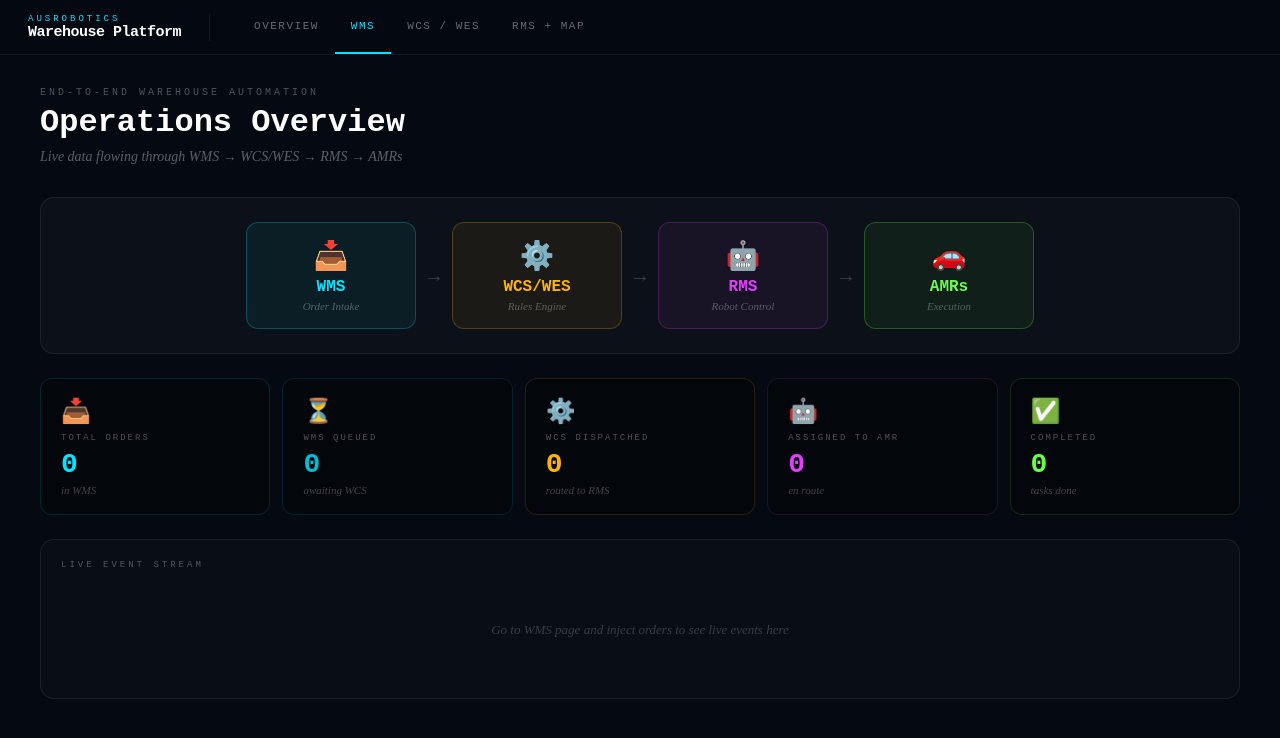
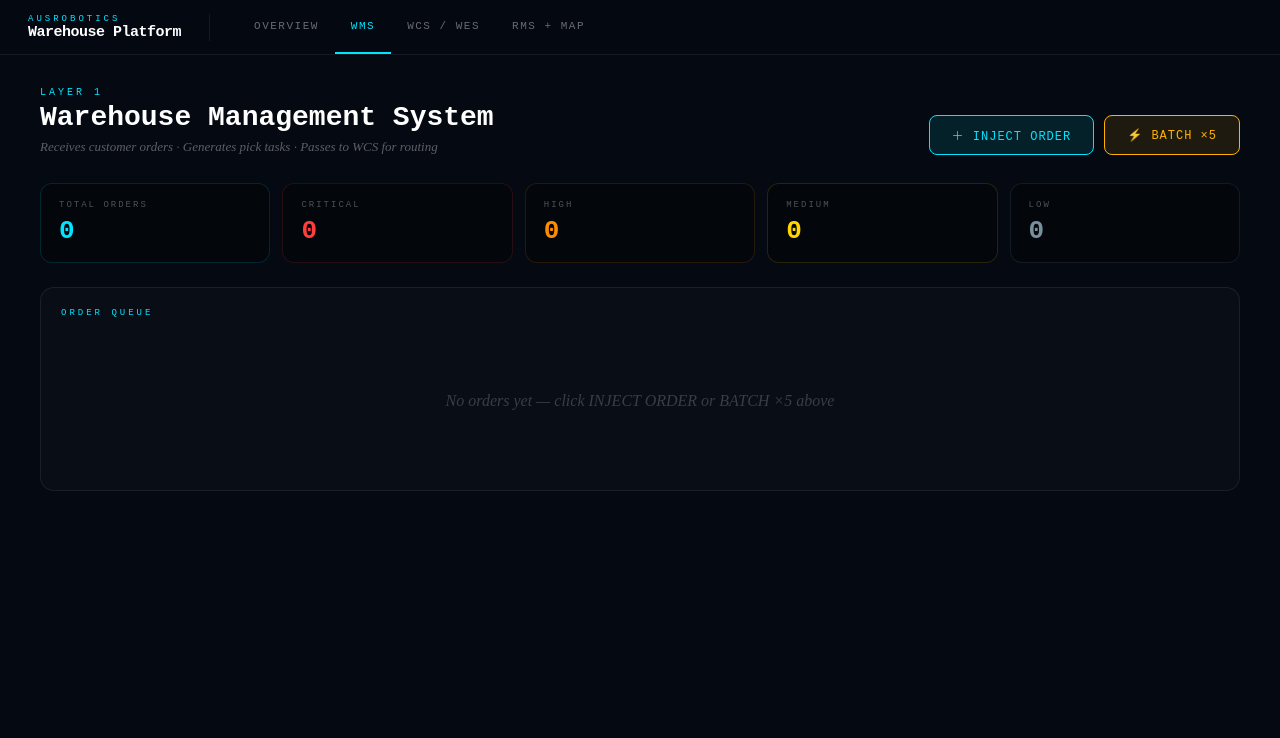
Before and after one commit to aamerk2/amr-platform, a Next.js app: page /wms in a window 1280 px wide. Shown: the top 738 px of the page. Built offline with nearby package versions, Linux system fonts and the light colour scheme.

Commit message:
fix wms page content

```diff
--- a/app/wms/page.tsx
+++ b/app/wms/page.tsx
@@ -1,152 +1,153 @@
 "use client"
 import { useStore } from "@/lib/store"
 
-interface Task {
-  status: string
-}
-
-interface Log {
-  t: string
-  color: string
-  layer: string
-  msg: string
+const PRI_COL: Record<string, string> = {
+  CRITICAL: "#ff3d3d",
+  HIGH: "#ff8c00",
+  MEDIUM: "#ffd600",
+  LOW: "#78909c",
 }
 
 interface Order {
   id: string
+  customer: string
+  priority: string
+  status: string
+  items: { sku: string; qty: number; location: string }[]
 }
 
-export default function Overview() {
-  const { orders, tasks, logs } = useStore()
+export default function WMSPage() {
+  const { orders, injectOrder, injectBatch } = useStore()
 
   const stats = {
-    orders:     (orders as Order[]).length,
-    queued:     tasks.filter((t: Task) => t.status === "WMS_QUEUED").length,
-    dispatched: tasks.filter((t: Task) => t.status === "WCS_DISPATCHED").length,
-    assigned:   tasks.filter((t: Task) => t.status === "ASSIGNED").length,
-    done:       tasks.filter((t: Task) => t.status === "DONE").length,
+    total:    orders.length,
+    critical: orders.filter((o: Order) => o.priority === "CRITICAL").length,
+    high:     orders.filter((o: Order) => o.priority === "HIGH").length,
+    medium:   orders.filter((o: Order) => o.priority === "MEDIUM").length,
+    low:      orders.filter((o: Order) => o.priority === "LOW").length,
   }
-
-  const boxes = [
-    { label: "Total Orders",    value: stats.orders,     color: "#00e5ff", icon: "📥", sub: "in WMS" },
-    { label: "WMS Queued",      value: stats.queued,     color: "#00bcd4", icon: "⏳", sub: "awaiting WCS" },
-    { label: "WCS Dispatched",  value: stats.dispatched, color: "#ffb300", icon: "⚙️", sub: "routed to RMS" },
-    { label: "Assigned to AMR", value: stats.assigned,   color: "#e040fb", icon: "🤖", sub: "en route" },
-    { label: "Completed",       value: stats.done,       color: "#69ff47", icon: "✅", sub: "tasks done" },
-  ]
 
   return (
     <div style={{ padding: "32px 28px", maxWidth: 1200, margin: "0 auto" }}>
 
       {/* Header */}
-      <div style={{ marginBottom: 32 }}>
-        <div style={{
-          fontFamily: "'Courier New', monospace",
-          fontSize: 10, color: "rgba(255,255,255,0.3)",
-          letterSpacing: 3, textTransform: "uppercase" as const, marginBottom: 6,
-        }}>
-          End-to-End Warehouse Automation
+      <div style={{ display: "flex", justifyContent: "space-between", alignItems: "flex-end", marginBottom: 28, flexWrap: "wrap", gap: 12 }}>
+        <div>
+          <div style={{ fontFamily: "'Courier New', monospace", fontSize: 10, color: "#00e5ff", letterSpacing: 3, textTransform: "uppercase", marginBottom: 4 }}>
+            LAYER 1
+          </div>
+          <h1 style={{ fontFamily: "monospace", fontSize: 28, fontWeight: 700, margin: 0, color: "#fff" }}>
+            Warehouse Management System
+          </h1>
+          <p style={{ color: "rgba(255,255,255,0.35)", marginTop: 6, fontSize: 13, fontStyle: "italic", margin: "6px 0 0" }}>
+            Receives customer orders · Generates pick tasks · Passes to WCS for routing
+          </p>
         </div>
-        <h1 style={{ fontFamily: "monospace", fontSize: 32, fontWeight: 700, margin: 0, color: "#fff" }}>
-          Operations Overview
-        </h1>
-        <p style={{ color: "rgba(255,255,255,0.35)", marginTop: 8, fontSize: 14, fontStyle: "italic" }}>
-          Live data flowing through WMS → WCS/WES → RMS → AMRs
-        </p>
+        <div style={{ display: "flex", gap: 10 }}>
+          <button onClick={() => injectOrder()} style={{
+            padding: "10px 22px",
+            background: "rgba(0,229,255,0.1)",
+            border: "1px solid #00e5ff",
+            borderRadius: 8, color: "#00e5ff",
+            fontFamily: "'Courier New', monospace",
+            fontSize: 12, letterSpacing: 1, cursor: "pointer",
+          }}>
+            ＋ INJECT ORDER
+          </button>
+          <button onClick={() => injectBatch(5)} style={{
+            padding: "10px 22px",
+            background: "rgba(255,179,0,0.1)",
+            border: "1px solid #ffb300",
+            borderRadius: 8, color: "#ffb300",
+            fontFamily: "'Courier New', monospace",
+            fontSize: 12, letterSpacing: 1, cursor: "pointer",
+          }}>
+            ⚡ BATCH ×5
+          </button>
+        </div>
       </div>
 
-      {/* Flow diagram */}
-      <div style={{
-        background: "rgba(255,255,255,0.03)",
-        border: "1px solid rgba(255,255,255,0.07)",
-        borderRadius: 14, padding: 24, marginBottom: 24,
-        display: "flex", alignItems: "center",
-        justifyContent: "center", gap: 8, flexWrap: "wrap" as const,
-      }}>
+      {/* KPI Row */}
+      <div style={{ display: "grid", gridTemplateColumns: "repeat(auto-fit, minmax(150px, 1fr))", gap: 12, marginBottom: 24 }}>
         {[
-          { label: "WMS",     color: "#00e5ff", icon: "📥", sub: "Order Intake" },
-          { label: "WCS/WES", color: "#ffb300", icon: "⚙️", sub: "Rules Engine" },
-          { label: "RMS",     color: "#e040fb", icon: "🤖", sub: "Robot Control" },
-          { label: "AMRs",    color: "#69ff47", icon: "🚗", sub: "Execution" },
-        ].map((b, i) => (
-          <div key={b.label} style={{ display: "flex", alignItems: "center", gap: 8 }}>
-            <div style={{
-              background: `${b.color}10`,
-              border: `1px solid ${b.color}40`,
-              borderRadius: 12, padding: "16px 24px",
-              textAlign: "center" as const, minWidth: 120,
-            }}>
-              <div style={{ fontSize: 28, marginBottom: 6 }}>{b.icon}</div>
-              <div style={{ fontFamily: "monospace", fontSize: 16, fontWeight: 700, color: b.color }}>{b.label}</div>
-              <div style={{ fontSize: 11, color: "rgba(255,255,255,0.3)", marginTop: 4, fontStyle: "italic" }}>{b.sub}</div>
+          { label: "Total Orders", value: stats.total,    color: "#00e5ff" },
+          { label: "Critical",     value: stats.critical, color: "#ff3d3d" },
+          { label: "High",         value: stats.high,     color: "#ff8c00" },
+          { label: "Medium",       value: stats.medium,   color: "#ffd600" },
+          { label: "Low",          value: stats.low,      color: "#78909c" },
+        ].map(k => (
+          <div key={k.label} style={{
+            background: "rgba(0,0,0,0.3)",
+            border: `1px solid ${k.color}25`,
+            borderRadius: 12, padding: "16px 18px",
+          }}>
+            <div style={{ fontFamily: "'Courier New', monospace", fontSize: 9, color: "rgba(255,255,255,0.3)", letterSpacing: 2, textTransform: "uppercase", marginBottom: 6 }}>
+              {k.label}
             </div>
-            {i < 3 && (
-              <div style={{ fontSize: 20, color: "rgba(255,255,255,0.2)", fontWeight: 700 }}>→</div>
-            )}
+            <div style={{ fontFamily: "monospace", fontSize: 26, fontWeight: 700, color: k.color }}>
+              {k.value}
+            </div>
           </div>
         ))}
       </div>
 
-      {/* KPI boxes */}
-      <div style={{
-        display: "grid",
-        gridTemplateColumns: "repeat(auto-fit, minmax(180px, 1fr))",
-        gap: 12, marginBottom: 24,
-      }}>
-        {boxes.map(b => (
-          <div key={b.label} style={{
-            background: "rgba(0,0,0,0.3)",
-            border: `1px solid ${b.color}25`,
-            borderRadius: 12, padding: "18px 20px",
-          }}>
-            <div style={{ fontSize: 24, marginBottom: 8 }}>{b.icon}</div>
-            <div style={{
-              fontFamily: "'Courier New', monospace", fontSize: 9,
-              color: "rgba(255,255,255,0.3)", letterSpacing: 2,
-              textTransform: "uppercase" as const, marginBottom: 6,
-            }}>{b.label}</div>
-            <div style={{ fontFamily: "monospace", fontSize: 28, fontWeight: 700, color: b.color }}>{b.value}</div>
-            <div style={{ fontSize: 11, color: "rgba(255,255,255,0.25)", marginTop: 4, fontStyle: "italic" }}>{b.sub}</div>
-          </div>
-        ))}
-      </div>
-
-      {/* Event log */}
+      {/* Orders List */}
       <div style={{
         background: "rgba(255,255,255,0.02)",
         border: "1px solid rgba(255,255,255,0.07)",
         borderRadius: 14, padding: 20,
       }}>
-        <div style={{
-          fontFamily: "'Courier New', monospace", fontSize: 9,
-          color: "rgba(255,255,255,0.3)", letterSpacing: 3,
-          textTransform: "uppercase" as const, marginBottom: 12,
-        }}>Live Event Stream</div>
-        <div style={{ maxHeight: 280, overflowY: "auto" as const, display: "flex", flexDirection: "column" as const, gap: 6 }}>
-          {logs.length === 0 && (
-            <div style={{
-              textAlign: "center" as const, padding: 40,
-              color: "rgba(255,255,255,0.2)", fontStyle: "italic", fontSize: 13,
+        <div style={{ fontFamily: "'Courier New', monospace", fontSize: 9, color: "#00e5ff", letterSpacing: 3, textTransform: "uppercase", marginBottom: 14 }}>
+          Order Queue
+        </div>
+
+        {orders.length === 0 && (
+          <div style={{ textAlign: "center", padding: 60, color: "rgba(255,255,255,0.2)", fontStyle: "italic" }}>
+            No orders yet — click INJECT ORDER or BATCH ×5 above
+          </div>
+        )}
+
+        <div style={{ display: "flex", flexDirection: "column", gap: 8, maxHeight: 500, overflowY: "auto" }}>
+          {(orders as Order[]).map((o: Order) => (
+            <div key={o.id} style={{
+              background: "rgba(0,0,0,0.25)",
+              border: "1px solid rgba(255,255,255,0.06)",
+              borderLeft: `3px solid ${PRI_COL[o.priority]}`,
+              borderRadius: 8, padding: "12px 16px",
+              display: "flex", alignItems: "center",
+              gap: 16, flexWrap: "wrap",
             }}>
-              Go to WMS page and inject orders to see live events here
-            </div>
-          )}
-          {(logs as Log[]).map((l: Log, i: number) => (
-            <div key={i} style={{ display: "flex", gap: 10, alignItems: "flex-start" }}>
+              <span style={{ fontFamily: "'Courier New', monospace", fontSize: 11, color: "rgba(255,255,255,0.35)", flexShrink: 0 }}>
+                {o.id}
+              </span>
+              <span style={{ fontFamily: "monospace", fontSize: 13, color: "#fff", fontWeight: 700, flex: 1 }}>
+                {o.customer}
+              </span>
+              <div style={{ display: "flex", gap: 6, flexWrap: "wrap" }}>
+                {o.items.slice(0, 3).map((item, i) => (
+                  <span key={i} style={{ fontFamily: "'Courier New', monospace", fontSize: 10, color: "rgba(255,255,255,0.3)", background: "rgba(255,255,255,0.05)", borderRadius: 4, padding: "2px 8px" }}>
+                    {item.sku} ×{item.qty}
+                  </span>
+                ))}
+                {o.items.length > 3 && (
+                  <span style={{ fontFamily: "'Courier New', monospace", fontSize: 10, color: "rgba(255,255,255,0.2)" }}>
+                    +{o.items.length - 3} more
+                  </span>
+                )}
+              </div>
               <span style={{
+                background: `${PRI_COL[o.priority]}18`,
+                border: `1px solid ${PRI_COL[o.priority]}45`,
+                borderRadius: 4, padding: "2px 10px",
                 fontFamily: "'Courier New', monospace",
-                fontSize: 9, color: "rgba(255,255,255,0.2)", flexShrink: 0,
-              }}>{l.t}</span>
-              <span style={{
-                background: `${l.color}18`, border: `1px solid ${l.color}40`,
-                borderRadius: 3, padding: "0 6px",
-                fontFamily: "'Courier New', monospace",
-                fontSize: 9, color: l.color, flexShrink: 0,
-              }}>{l.layer}</span>
-              <span style={{
-                fontFamily: "'Courier New', monospace",
-                fontSize: 11, color: "rgba(255,255,255,0.6)",
-              }}>{l.msg}</span>
+                fontSize: 10, color: PRI_COL[o.priority],
+                textTransform: "uppercase", flexShrink: 0,
+              }}>
+                {o.priority}
+              </span>
+              <span style={{ fontFamily: "'Courier New', monospace", fontSize: 10, color: "rgba(255,255,255,0.3)", flexShrink: 0 }}>
+                {o.items.length} lines
+              </span>
             </div>
           ))}
         </div>
```
